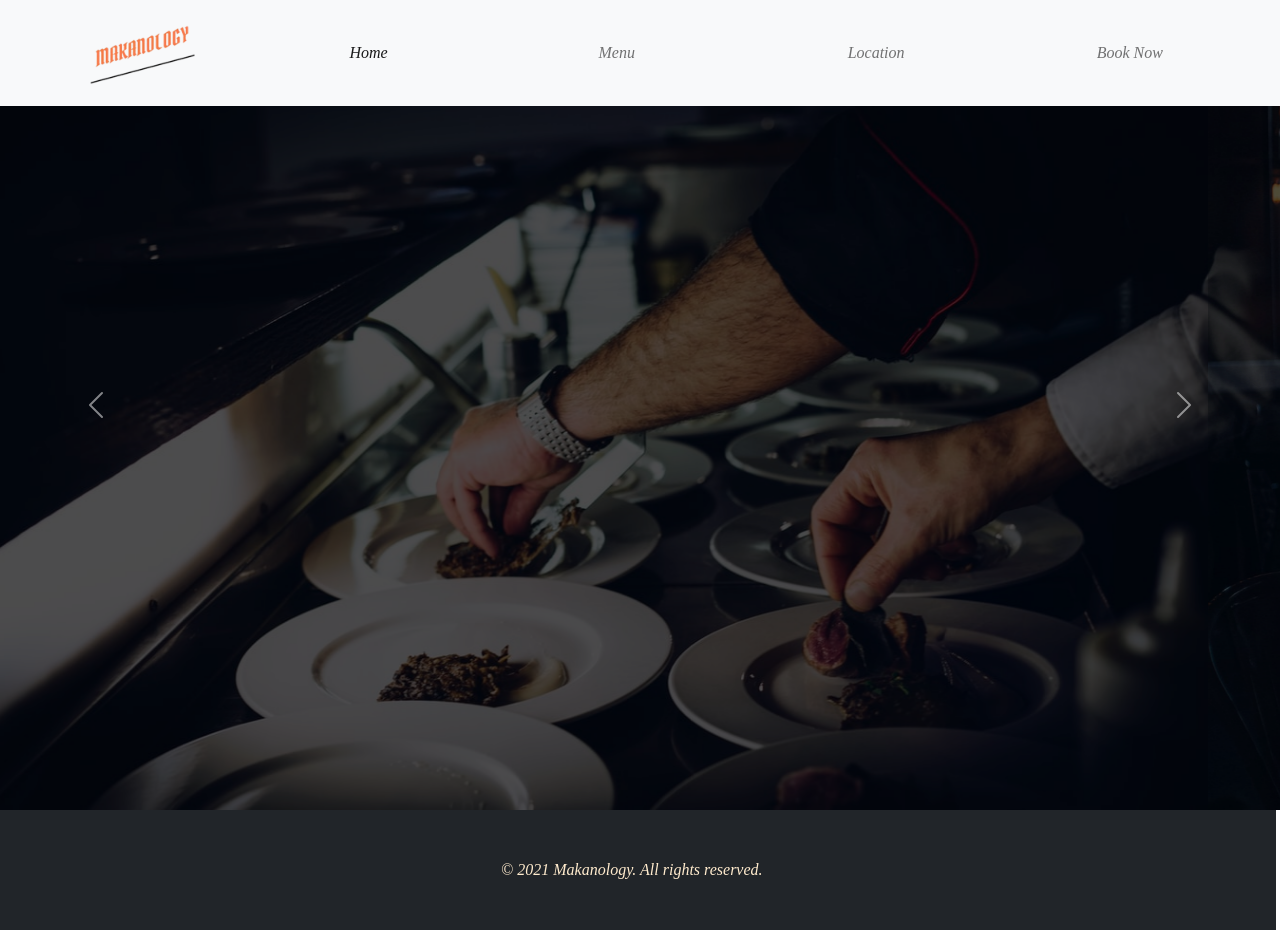
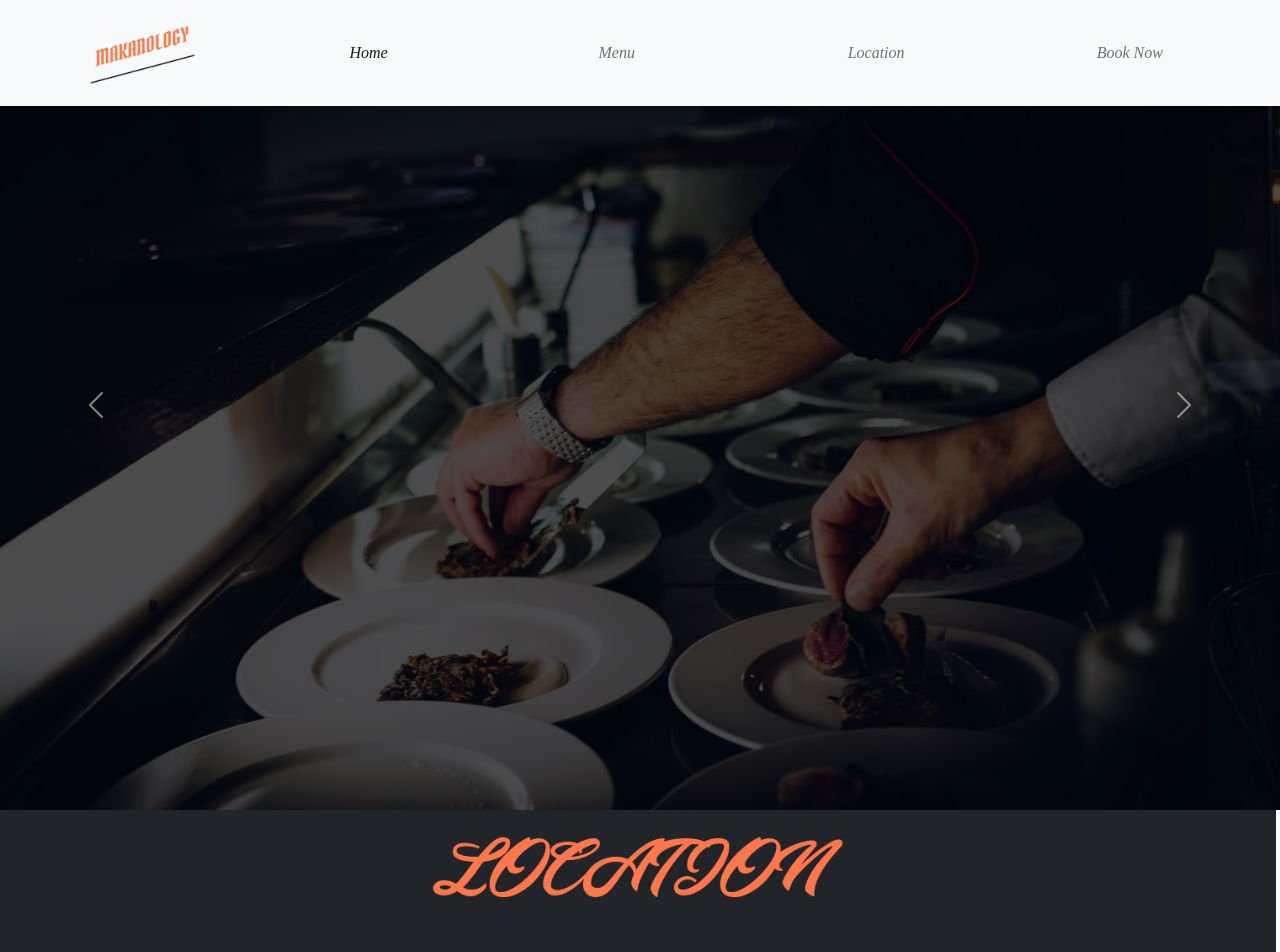
Before and after one commit to rmt-11-kiev-fox/iproject-client, a Vue app in the folder client/: page /location in a window 1280 px wide. Shown: the top 952 px of the page. Before the commit the page ends 930 px from the top, so only its background shows below. Built offline with nearby package versions, Linux system fonts and the light colour scheme.

Commit message:
tambah location

```diff
--- a/client/src/views/Location.vue
+++ b/client/src/views/Location.vue
@@ -77,7 +77,14 @@
         <span class="visually-hidden">Next</span>
       </button>
     </div>
-    <Footer style="width: 100.6%" />
+    <div class="row" style="width: 100.65%">
+            <div class="col-12 bg-dark">
+                <div class="text-center py-4">
+                    <img src="../Picture/LOCATION.png" alt="" width="" height="90">
+                </div>
+            </div>
+        </div>
+    <Footer style="width: 100.65%" />
   </div>
 </template>
 
```
Also changed, not shown: client/src/Picture/LOCATION.png (added).
